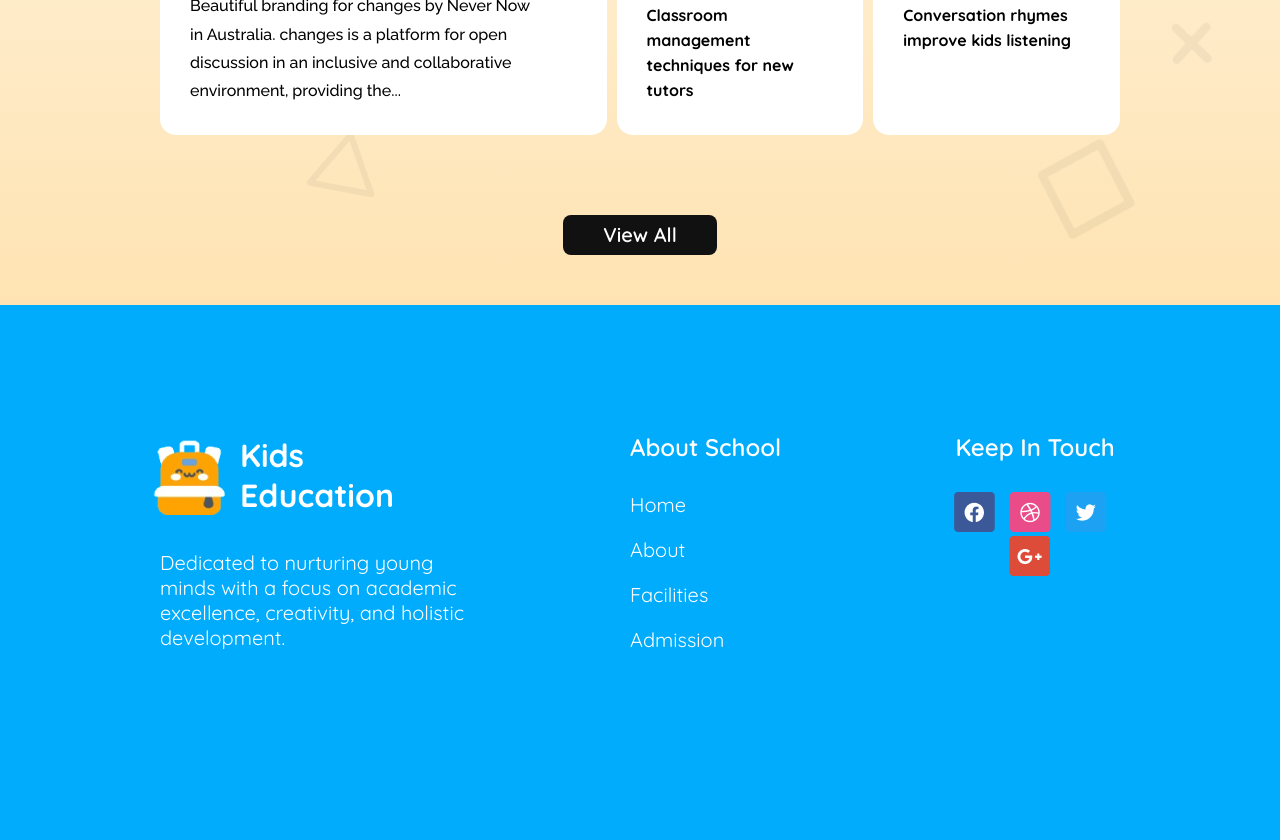
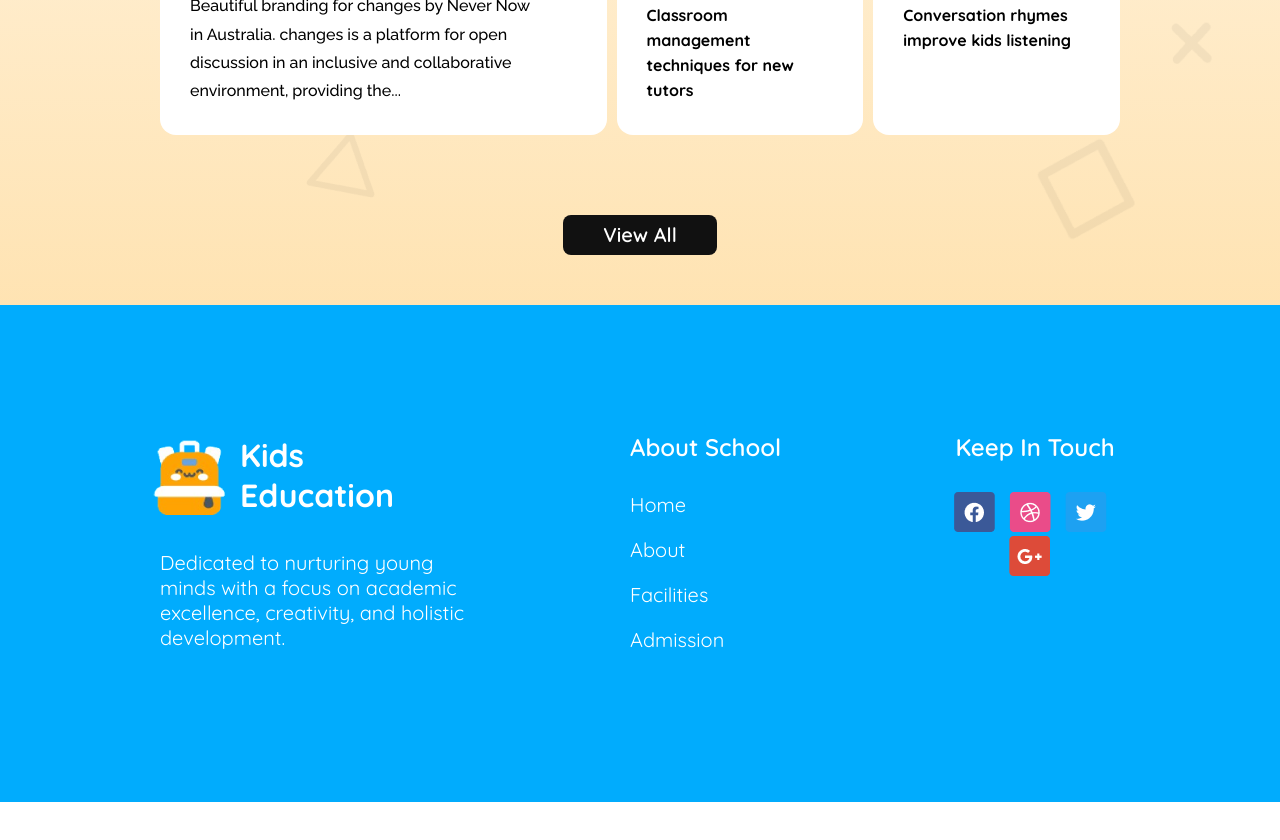
Before and after one commit to armejbha/Kids-School, a plain HTML site: page index.html in a window 1280 px wide. Shown: the part 2276-3116 px from the top of the page. After the commit the page ends 3078 px from the top, so only its background shows below. Drawn offline with Linux system fonts and the light colour scheme.

Commit message:
ready to deploy

```diff
--- a/style/style.css
+++ b/style/style.css
@@ -283,7 +283,7 @@ marquee {
 }
 /* footer section style  */
 .footer-section{
-    padding:130px 0 170px 0px;
+    padding:130px 0px;
 }
 .footer-container{
    display: grid;
```
